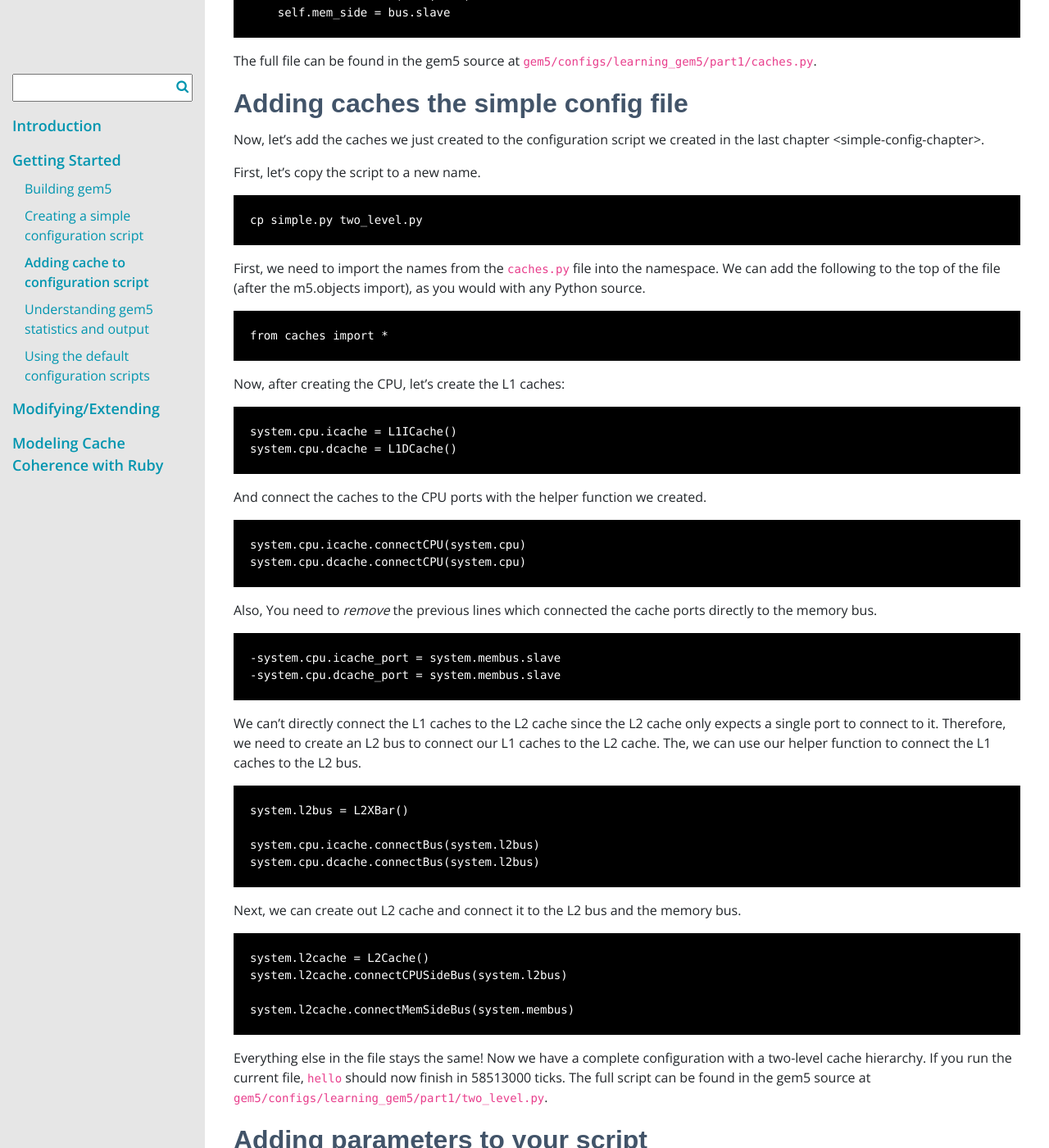
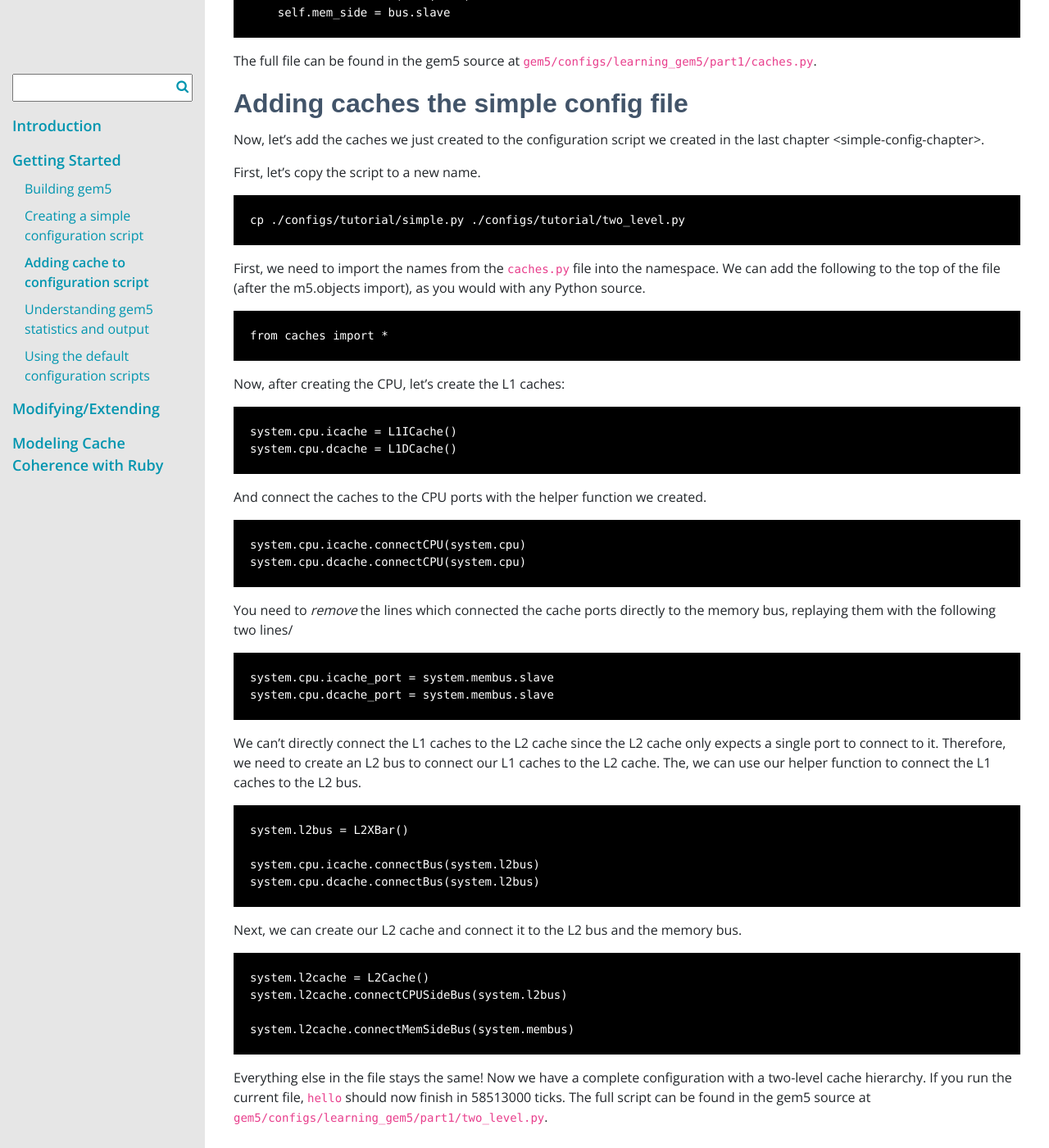
Before and after one commit to gem5/website, a Jekyll site: the page built from _pages/documentation/learning_gem5/part1/cache_config.md, in a window 1280 px wide and 1400 px high, scrolled down 4002 px. Shown: the whole window at 82% size. Built offline with Jekyll 4.4.1, drawn with Linux system fonts in a browser that asks for light colours; nearby versions of some CDN libraries; some web fonts are replaced; some of the changed text lies outside the part shown.

Commit message:
Fixing typos and minor errors in cache_config.md.

````diff
--- a/_pages/documentation/learning_gem5/part1/cache_config.md
+++ b/_pages/documentation/learning_gem5/part1/cache_config.md
@@ -191,7 +191,7 @@ created in the last chapter \<simple-config-chapter\>.
 First, let's copy the script to a new name.
 
 ```
-cp simple.py two_level.py
+cp ./configs/tutorial/simple.py ./configs/tutorial/two_level.py
 ```
 
 First, we need to import the names from the `caches.py` file into the
@@ -217,12 +217,13 @@ system.cpu.icache.connectCPU(system.cpu)
 system.cpu.dcache.connectCPU(system.cpu)
 ```
 
-Also, You need to *remove* the previous lines which connected the cache
-ports directly to the memory bus.
+You need to *remove* the lines which connected the cache
+ports directly to the memory bus, replaying them with
+the following two lines/
 
 ```
--system.cpu.icache_port = system.membus.slave
--system.cpu.dcache_port = system.membus.slave
+system.cpu.icache_port = system.membus.slave
+system.cpu.dcache_port = system.membus.slave
 ```
 
 We can't directly connect the L1 caches to the L2 cache since the L2
@@ -237,7 +238,7 @@ system.cpu.icache.connectBus(system.l2bus)
 system.cpu.dcache.connectBus(system.l2bus)
 ```
 
-Next, we can create out L2 cache and connect it to the L2 bus and the
+Next, we can create our L2 cache and connect it to the L2 bus and the
 memory bus.
 
 ```
````
Also changed, not shown: other parts of _pages/documentation/learning_gem5/part1/cache_config.md (+1 -1 lines).
